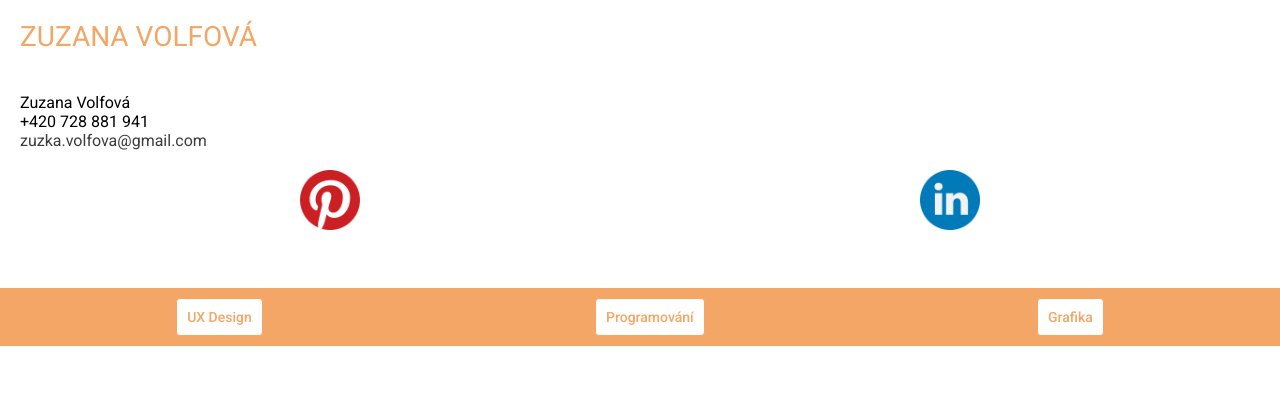
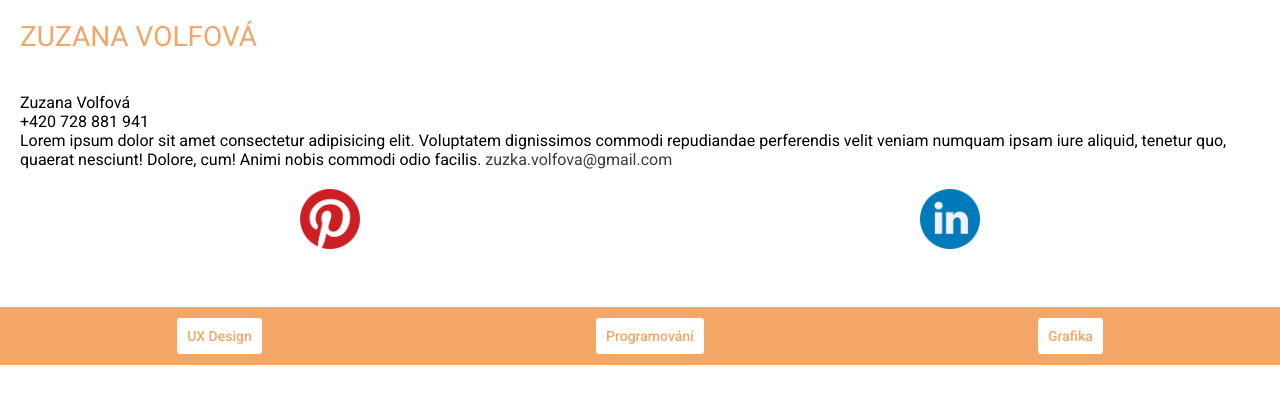
Before and after one commit to zuzanavolfova/zuzana-volfova, an Eleventy site: page index.html in a window 1280 px wide. Built offline with nearby package versions, Linux system fonts and the light colour scheme; Eleventy itself is replaced by a stand-in of ours; files that its build step writes are made by us from their sources.

Commit message:
experiment

```diff
--- a/_includes/partials/contact.njk
+++ b/_includes/partials/contact.njk
@@ -1,6 +1,7 @@
 <section class="contact">
     <div class="contact__text">Zuzana Volfová<br>
         +420 728 881 941<br>
+        Lorem ipsum dolor sit amet consectetur adipisicing elit. Voluptatem dignissimos commodi repudiandae perferendis velit veniam numquam ipsam iure aliquid, tenetur quo, quaerat nesciunt! Dolore, cum! Animi nobis commodi odio facilis.
         <a class="contact__email" href="mailto:zuzka.volfova@gmail.com">zuzka.volfova@gmail.com</a>
     </div>
     <div class="contact__media">
--- a/scss/layout/_menu.scss
+++ b/scss/layout/_menu.scss
@@ -2,6 +2,9 @@
 @use '../base/colors';
 
 .menu-mobile {
+    position: sticky;
+    bottom: 0;
+
     &__list {
         padding: 10px;
         color: white;
```
Also changed, not shown: css/style.css, 4 other files.
